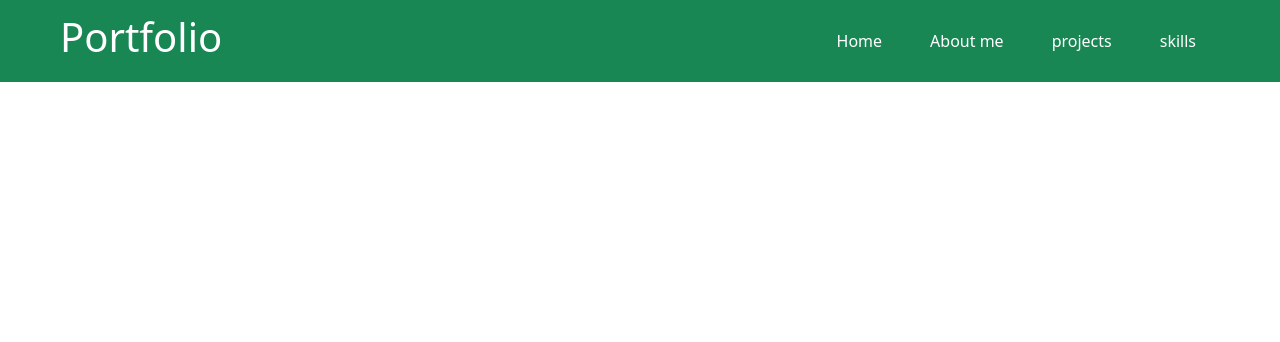
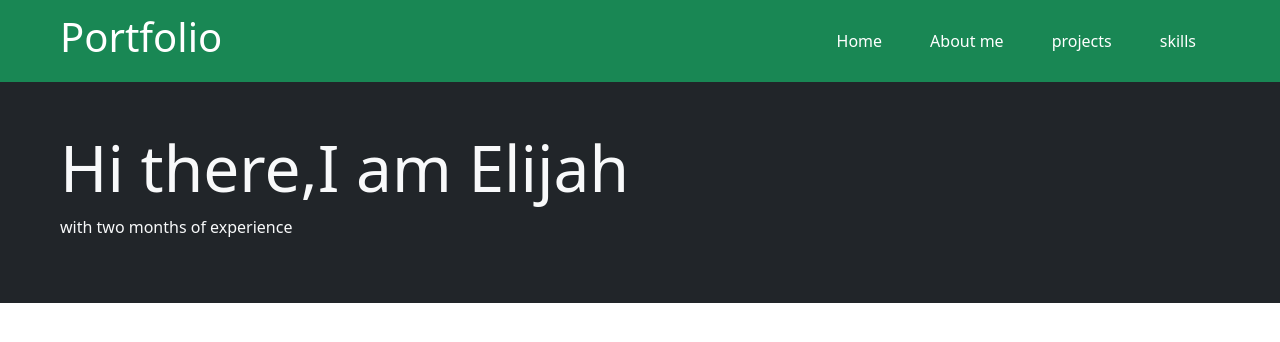
Before and after one commit to elijah-dot/My-Portfolio, a plain HTML site: page index.html in a window 1280 px wide. Drawn offline with nearby package versions, Linux system fonts and the light colour scheme.

Commit message:
html:linked my html file with bootstrap and stylesheet

```diff
--- a/index.html
+++ b/index.html
@@ -33,6 +33,18 @@
 
 
     </nav>
+    <section class="bg-dark text-light p-5 text-center text-sm-start">
+    <div class="container-fluid">
+        <div class="d-sm-flex ">
+            <div>
+                <h1 class="display-3">Hi there,I am Elijah</h1>
+                <p>with two months of experience </p>
+            </div>
+
+        </div>
+
+    </div>
+    </section>
     <script
       src="https://cdn.jsdelivr.net/npm/bootstrap@5.1.3/dist/js/bootstrap.bundle.min.js"
       integrity="sha384-ka7Sk0Gln4gmtz2MlQnikT1wXgYsOg+OMhuP+IlRH9sENBO0LRn5q+8nbTov4+1p"
```
Also changed, not shown: 1 other file.
